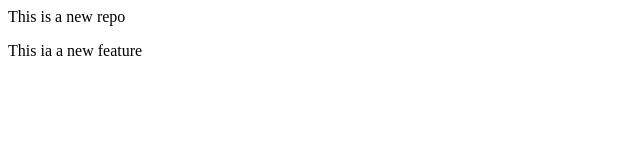
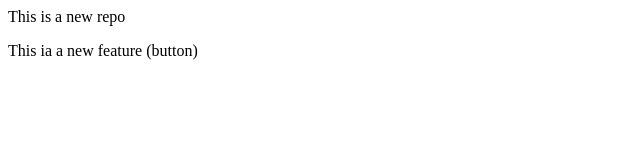
Before and after one commit to venkata-rao440/localrepo, a plain HTML site: page index.html in a window 1280 px wide. Shown: the full height of the page, 0-640 px from the left. Drawn offline with Linux system fonts and the light colour scheme.

```diff
--- a/index.html
+++ b/index.html
@@ -1,2 +1,2 @@
 <p>This is a new repo</p>
-<p>This ia a new feature</p>
+<p>This ia a new feature (button)</p>
```
